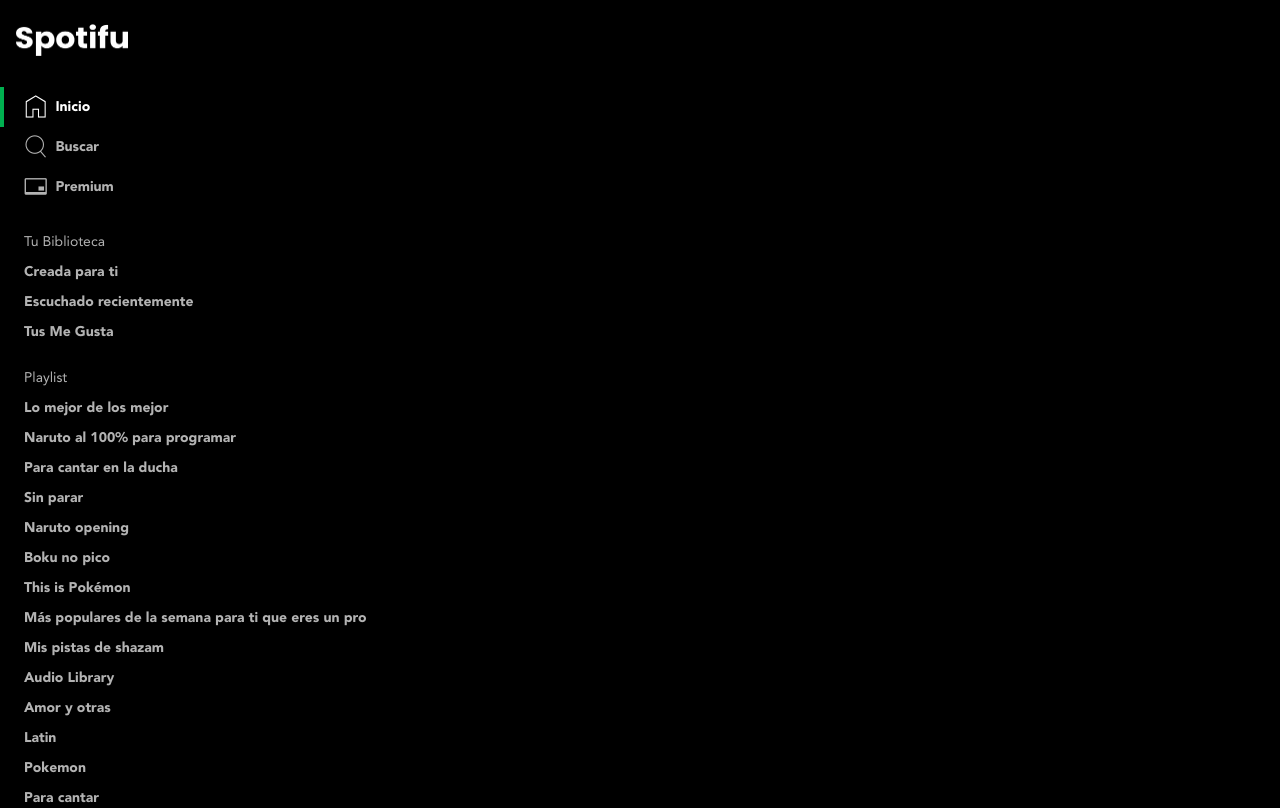
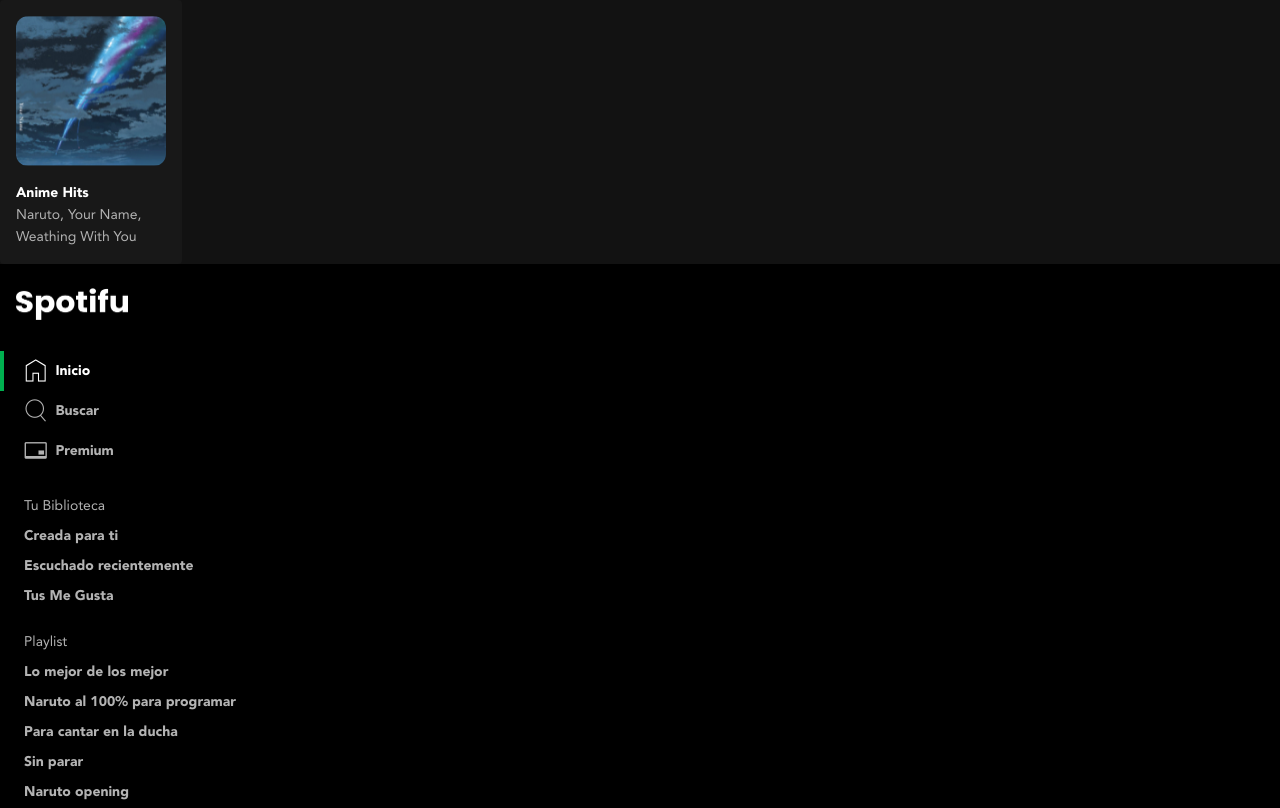
Before and after one commit to cesarchoqueskater/spotifu-project, a plain HTML site: page index.html in a window 1280 px wide. Shown: the top 808 px of the page. Drawn offline with Linux system fonts and the light colour scheme; files whose address does not match are found by name.

Commit message:
Lista de Reproduccion A

```diff
--- a/css/index.css
+++ b/css/index.css
@@ -6,6 +6,7 @@
 @import url('./sidebar.css');
 @import url('./ellipsis.css');
 @import url('./player.css');
+@import url('./playlist-a.css');
 :root {
     --primary: #00B050;
     --white: #ffffff;
--- /dev/null
+++ b/css/playlist-a.css
@@ -0,0 +1,56 @@
+.playlistA {
+    /* 1em = font-size:14px */
+    inline-size: 13em;
+    padding: 1rem;
+    border-radius: .25rem;
+    background: var(--gray40);
+    box-sizing: border-box;
+    transition: .3s background;
+}
+
+.playlistA-cover img {
+    vertical-align: middle;
+}
+
+
+/* focus-within es una propiedad nueva */
+
+.playlistA:hover,
+.playlistA:focus-within {
+    cursor: pointer;
+    background: var(--gray30);
+}
+
+.playlistA:hover .playlistA-cover button,
+.playlistA:focus-within .playlistA-cover button {
+    opacity: 1;
+    transform: translateY(0);
+}
+
+.playlistA-cover {
+    position: relative;
+    border-radius: .75rem;
+    overflow: hidden;
+    margin-block-end: 1rem;
+}
+
+.playlistA button {
+    position: absolute;
+    right: .5rem;
+    bottom: .5rem;
+    opacity: 0;
+    transform: translateY(.5rem);
+    will-change: opacity, transform;
+    transition: .3s opacity, .3s transform;
+}
+
+.playlistA-title {
+    font: var(--baseFontBold);
+    color: var(--white);
+    margin: 0;
+}
+
+.playlistA-description {
+    font: var(--baseFont);
+    margin: 0;
+}
--- a/index.html
+++ b/index.html
@@ -32,6 +32,16 @@
 </head>
 
 <body class="body">
+    <div class="playlistA">
+        <div class="playlistA-cover">
+            <img src="./images/anime-hits.png" width="150 " height="150" alt="Cover de la playlist Anime Hits">
+            <button class="buttonIcon is-primary" aria-label="Reproducir" title="Reproducir">
+                <i class="icon-play" aria-hidden="true"></i>
+            </button>
+        </div>
+        <h3 class="playlistA-title">Anime Hits</h3>
+        <h4 class="playlistA-description">Naruto, Your Name, Weathing With You</h4>
+    </div>
     <div class="sidebar">
         <header class="logo">
             <a href="/" aria-current="page">
```
Also changed, not shown: images/anime-hits.png (added).
